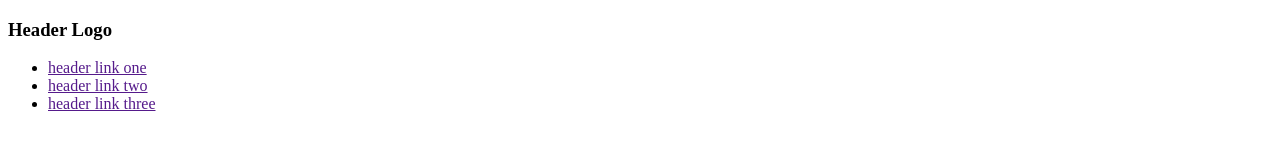
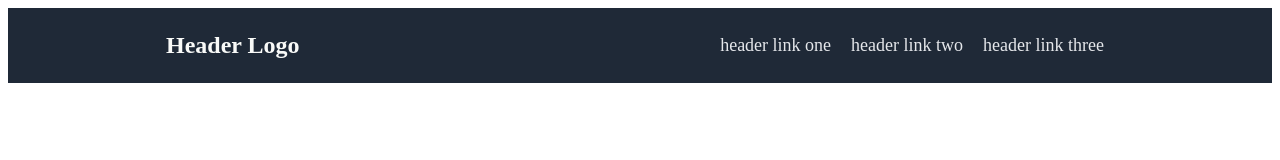
Before and after one commit to adarkprophet89/landing-page-project, a plain HTML site: page index.html in a window 1280 px wide. Drawn offline with Linux system fonts and the light colour scheme.

Commit message:
add header styles

```diff
--- a/index.html
+++ b/index.html
@@ -4,6 +4,7 @@
     <meta charset="UTF-8">
     <meta http-equiv="X-UA-Compatible" content="IE=edge">
     <meta name="viewport" content="width=device-width, initial-scale=1.0">
+    <link rel="stylesheet" href="styles.css">
     <title>Landing Page!</title>
 </head>
 <body>
--- a/styles.css
+++ b/styles.css
@@ -0,0 +1,39 @@
+.header {
+    background-color: #1F2937;
+    display: flex;
+    flex-direction: column;
+    align-items: center;
+    }
+
+.nav {
+    display: flex;
+    justify-content: space-between;
+    width: 75%;
+    align-items: center89;
+    /* border: solid 1px red; */
+}
+
+.nav-links {
+    display: flex;
+    /* border: solid 1px red; */
+    justify-content: space-between;
+    padding: 0;
+    align-items: center;
+}
+
+.nav-links li {
+    list-style: none;
+    margin: 0 10px;
+
+}
+
+a {
+    text-decoration: none;
+    color: #E5E7EB;
+    font-size: 18px;
+}
+
+.logo {
+    color: #f9faf8;
+    font-size: 24px;
+}
```
